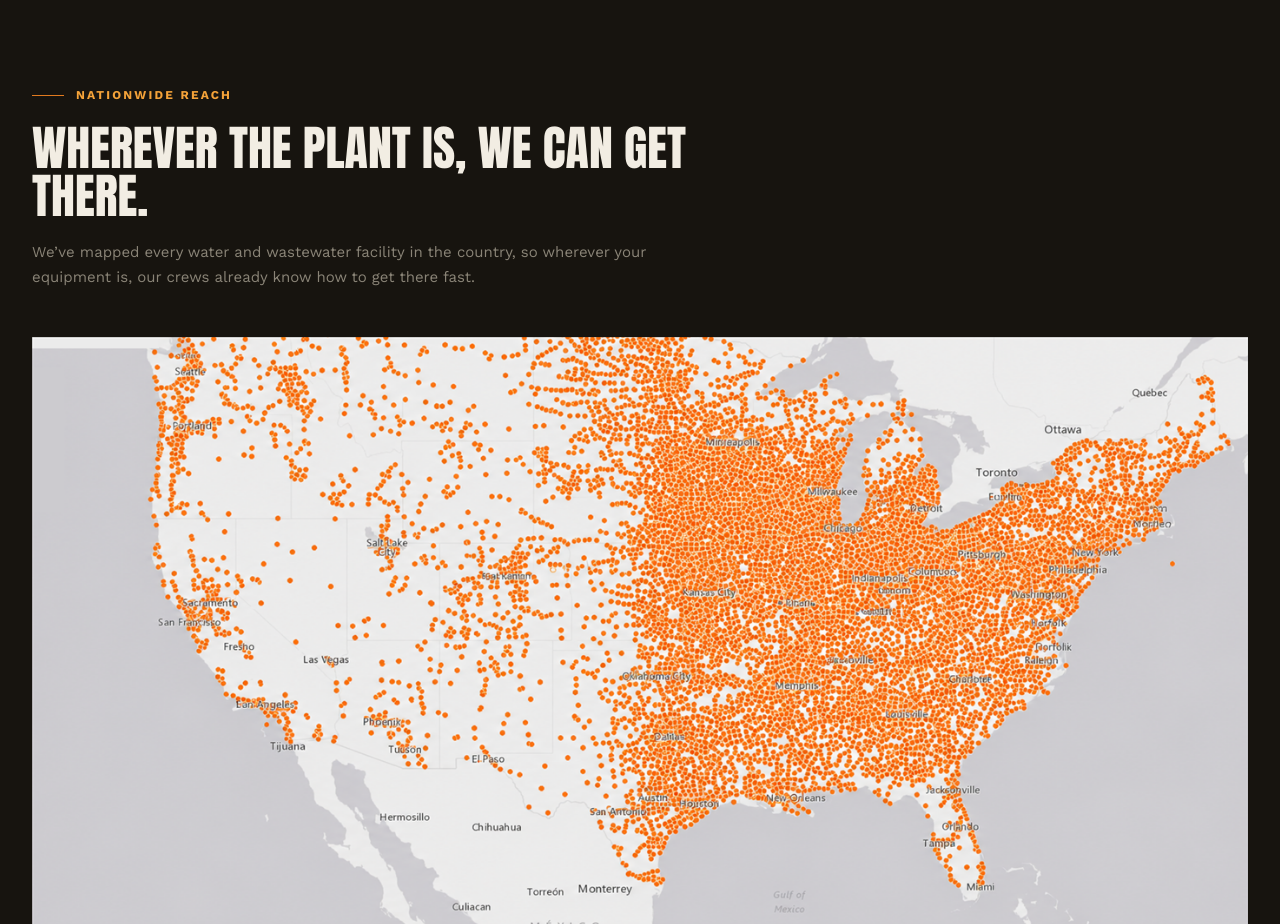
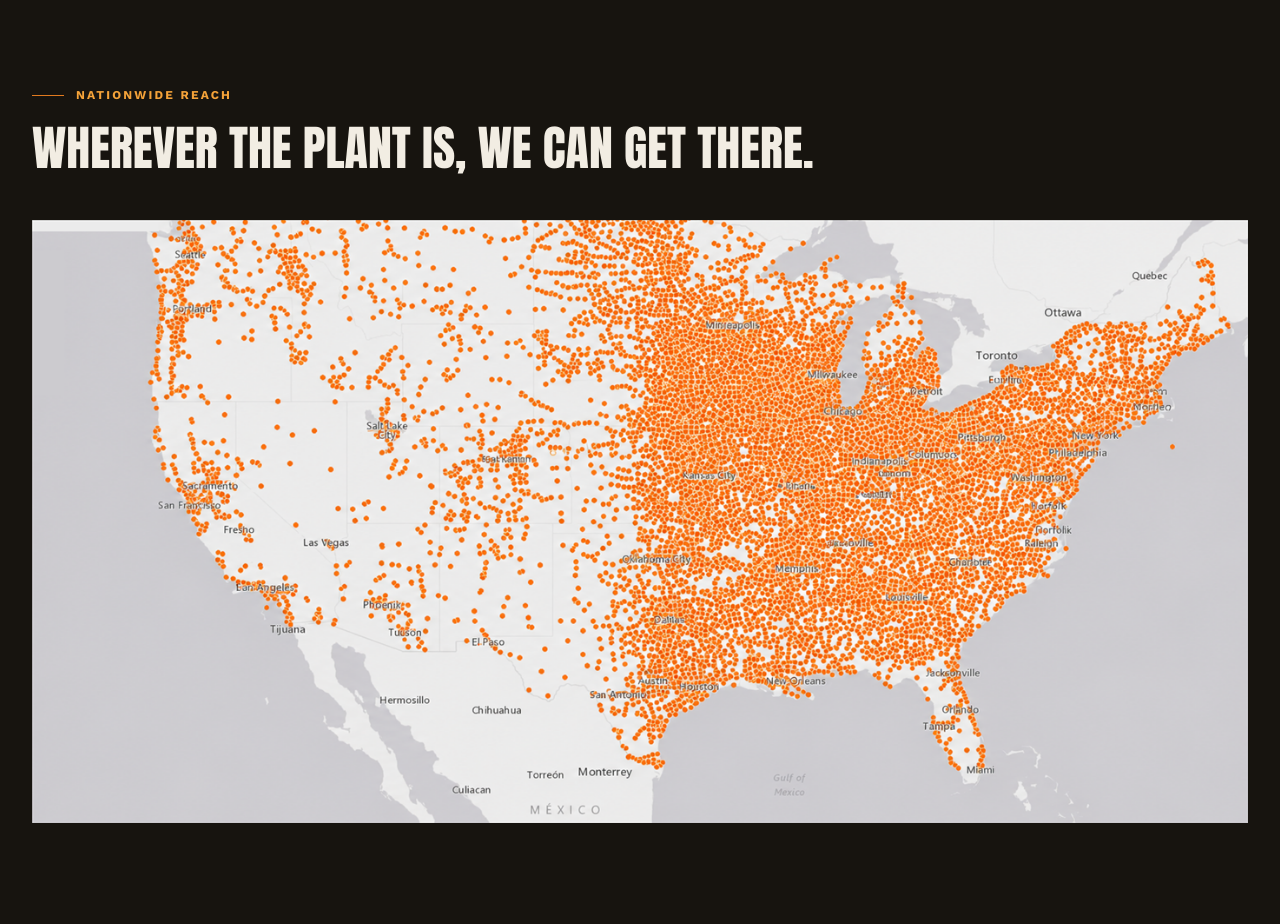
Before and after one commit to AdminCopperstate/copperstate-website-v3, a React (Vite) app: page / in a window 1280 px wide. Shown: the part 960-1884 px from the top of the page. Built offline with nearby package versions, Linux system fonts and the light colour scheme.

Commit message:
Remove service map subtext and widen the heading

```diff
--- a/src/components/ServiceMap.jsx
+++ b/src/components/ServiceMap.jsx
@@ -8,13 +8,9 @@ export default function ServiceMap() {
             Nationwide Reach
           </span>
         </div>
-        <h2 className="text-cream text-4xl md:text-5xl leading-[1.02] max-w-2xl">
+        <h2 className="text-cream text-4xl md:text-5xl leading-[1.02]">
           Wherever The Plant Is, We Can Get There.
         </h2>
-        <p className="mt-5 text-graphite text-[15px] leading-relaxed normal-case max-w-2xl">
-          We&rsquo;ve mapped every water and wastewater facility in the country, so wherever
-          your equipment is, our crews already know how to get there fast.
-        </p>
 
         <div className="mt-12">
           <img
```
